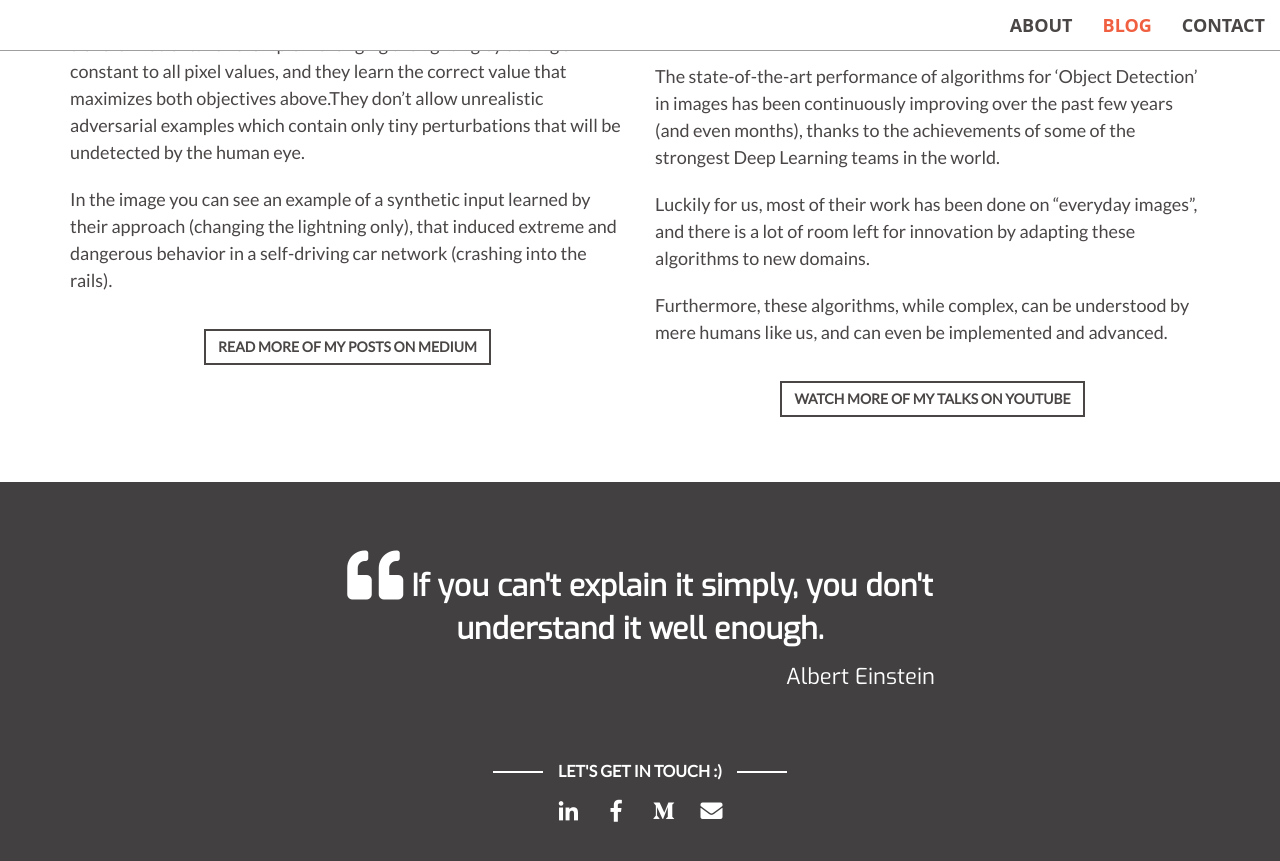
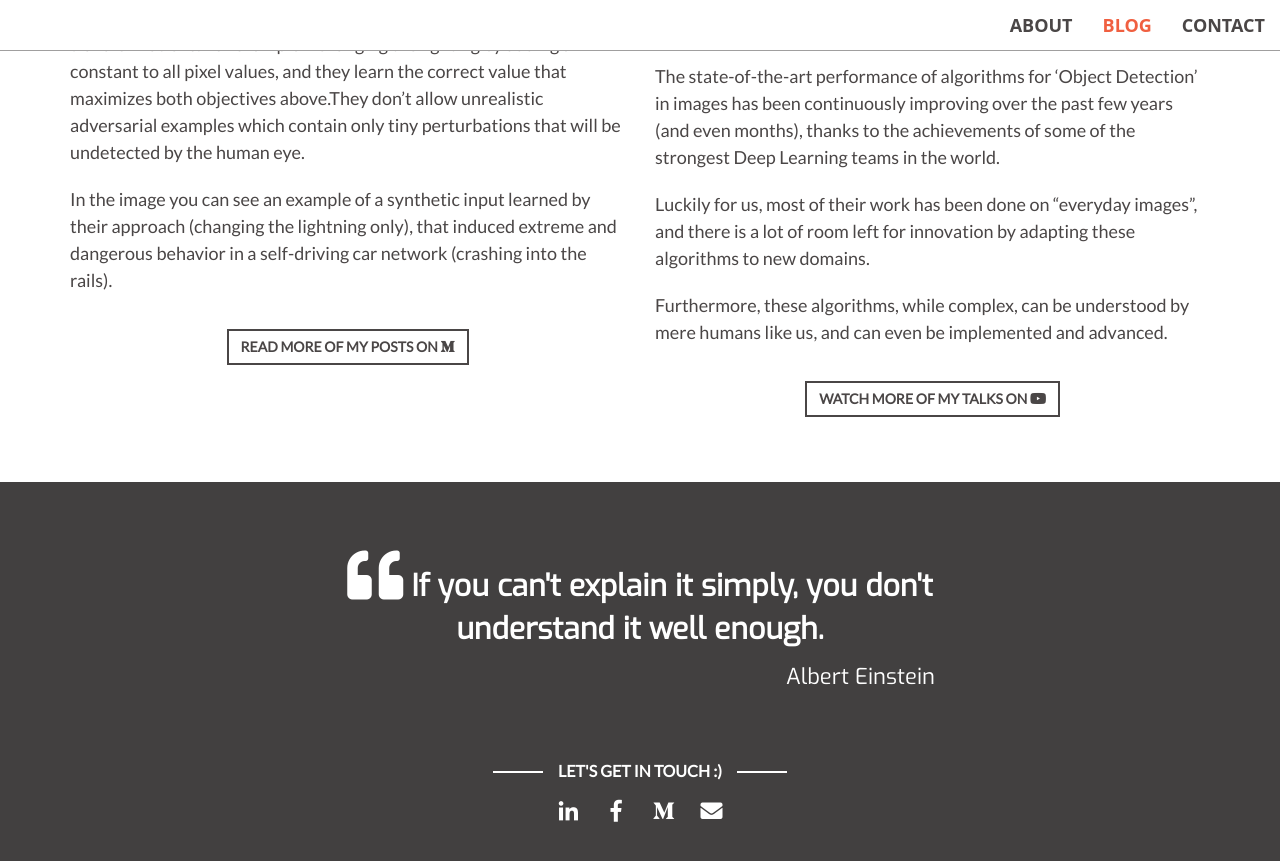
Before and after one commit to idan-bassuk/idan-bassuk.github.io, a Jekyll site: the page built from index.html, in a window 1280 px wide and 900 px high, scrolled down 2783 px. Shown: the top 861 px of the window. Built offline with Jekyll 4.4.1, drawn with Linux system fonts in a browser that asks for light colours.

Commit message:
Update blog.html

```diff
--- a/_includes/blog.html
+++ b/_includes/blog.html
@@ -10,11 +10,15 @@
         <div class="row text-center">
             <div class="col-md-6">
                 {% include blogPost.html %}
-                <a class="btn btn-default" href="#" role="button">Read more of my posts on Medium</a>
+                <a class="btn btn-default" href="#" role="button">Read more of my posts on <i class="fab fa-medium-m"></i>
+
+</a>
             </div>
             <div class="col-md-6">
                 {% include videoPost.html %}
-                <a class="btn btn-default" href="#" role="button">Watch more of my talks on YouTube</a>
+                <a class="btn btn-default" href="#" role="button">Watch more of my talks on <i class="fab fa-youtube"></i>
+
+</a>
             </div>
         </div>
     </div>
```
